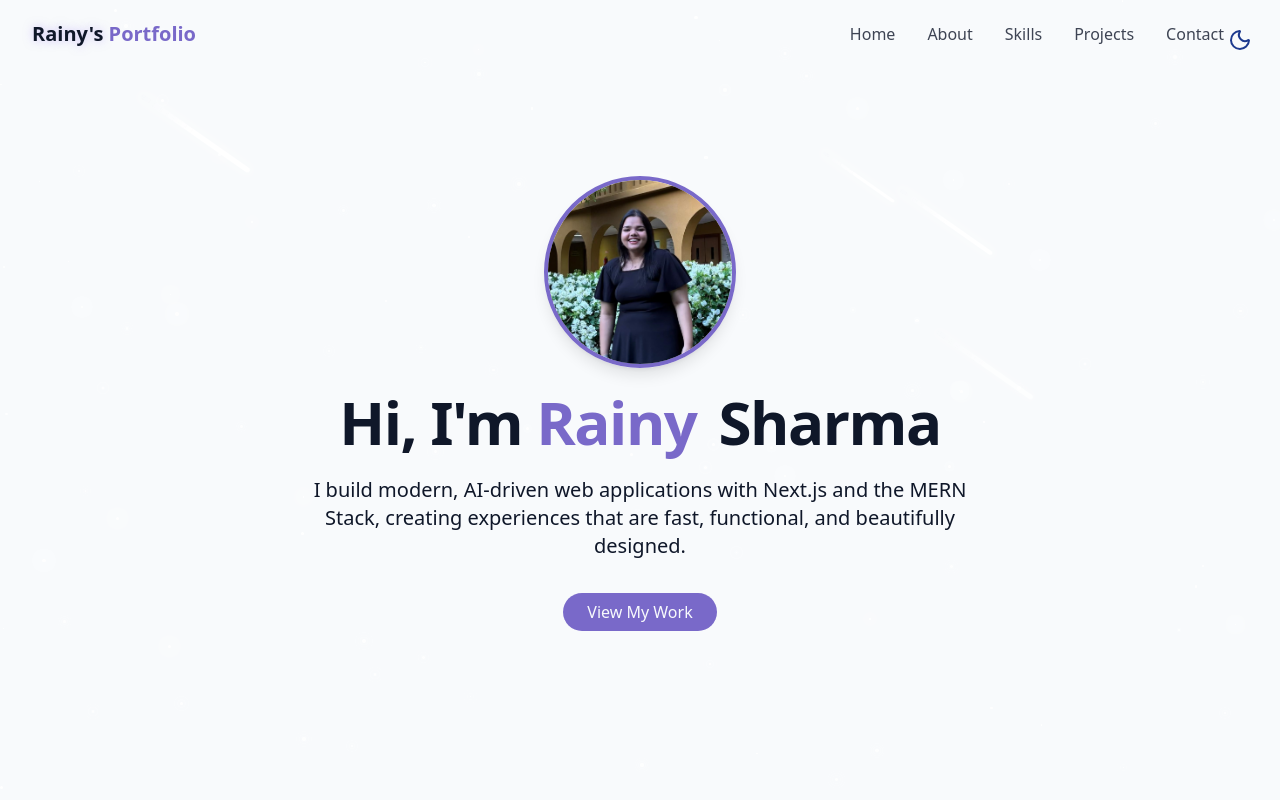
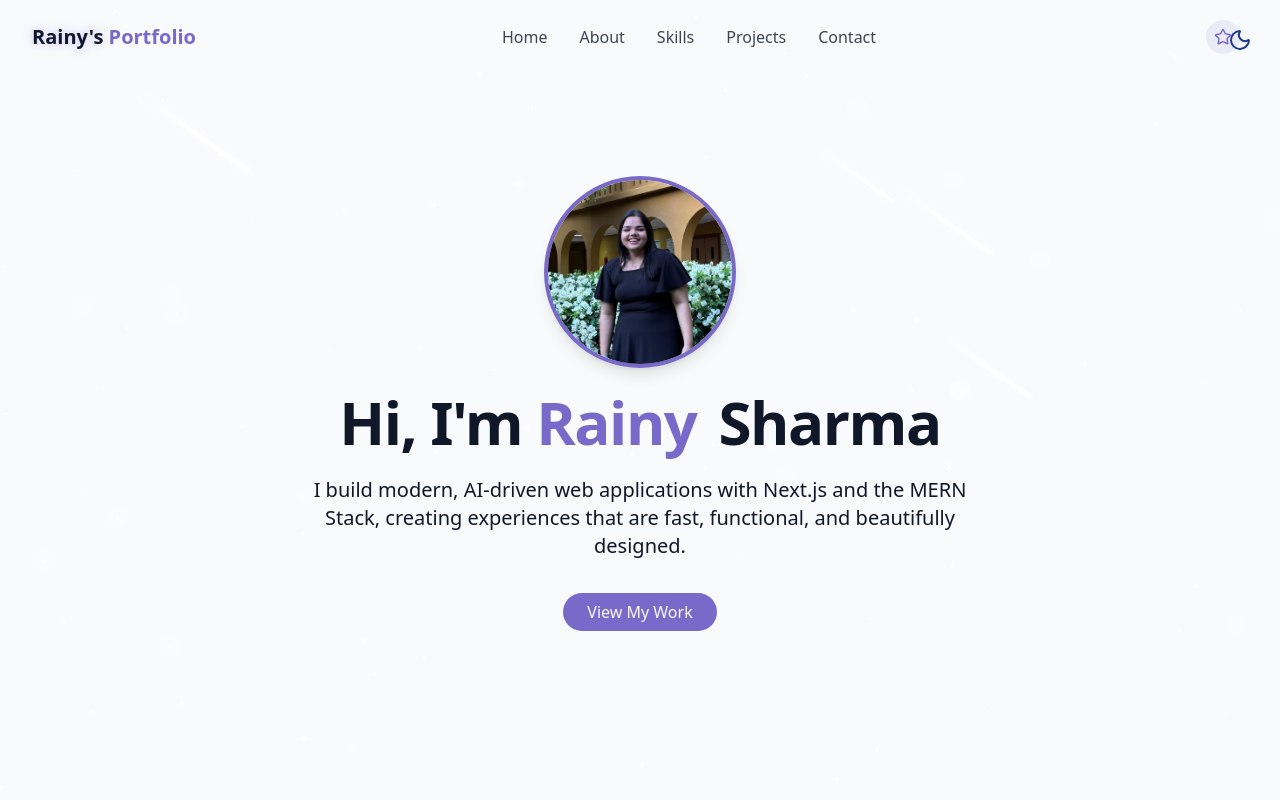
Before and after one commit to rainyyyyshrrr12/My-Portfolio-, a React (Vite) app: page / in a window 1280 px wide. Shown: the top 800 px of the page. Built offline with nearby package versions, Linux system fonts and the light colour scheme; the HTML template or start-up script is replaced by a standard one.

Commit message:
done changes

```diff
--- a/src/components/Navbar.jsx
+++ b/src/components/Navbar.jsx
@@ -1,5 +1,5 @@
 import { cn } from "@/lib/utils";
-import { Menu, X } from "lucide-react";
+import { Menu, X, Star } from "lucide-react";
 import { useEffect, useState } from "react";
 
 const navItems = [
@@ -22,6 +22,11 @@ export const Navbar = () => {
     window.addEventListener("scroll", handleScroll);
     return () => window.removeEventListener("scroll", handleScroll);
   }, []);
+
+  // simple theme toggle — toggles `star-theme` class on the root element
+  const toggleStarTheme = () => {
+    document.documentElement.classList.toggle("star-theme");
+  };
 
   return (
     <nav
@@ -55,6 +60,18 @@ export const Navbar = () => {
           ))}
         </div>
 
+        {/* mobile controls: theme toggle + menu toggle */}
+        <div className="flex items-center space-x-2">
+          {/* Theme toggle: visible on mobile and desktop */}
+          <button
+            onClick={toggleStarTheme}
+            className="p-2 rounded-full bg-primary/10 hover:bg-primary/20 text-primary transition-colors z-50"
+            aria-label="Toggle star theme"
+            title="Toggle star theme"
+          >
+            <Star size={18} />
+          </button>
+
           {/* mobile nav toggle */}
           <button
             onClick={() => setIsMenuOpen((prev) => !prev)}
@@ -63,6 +80,7 @@ export const Navbar = () => {
           >
             {isMenuOpen ? <X size={24} /> : <Menu size={24} />}
           </button>
+        </div>
 
         {/* mobile overlay menu */}
         <div
```
Lines whose indentation alone changed are shown as unchanged.
